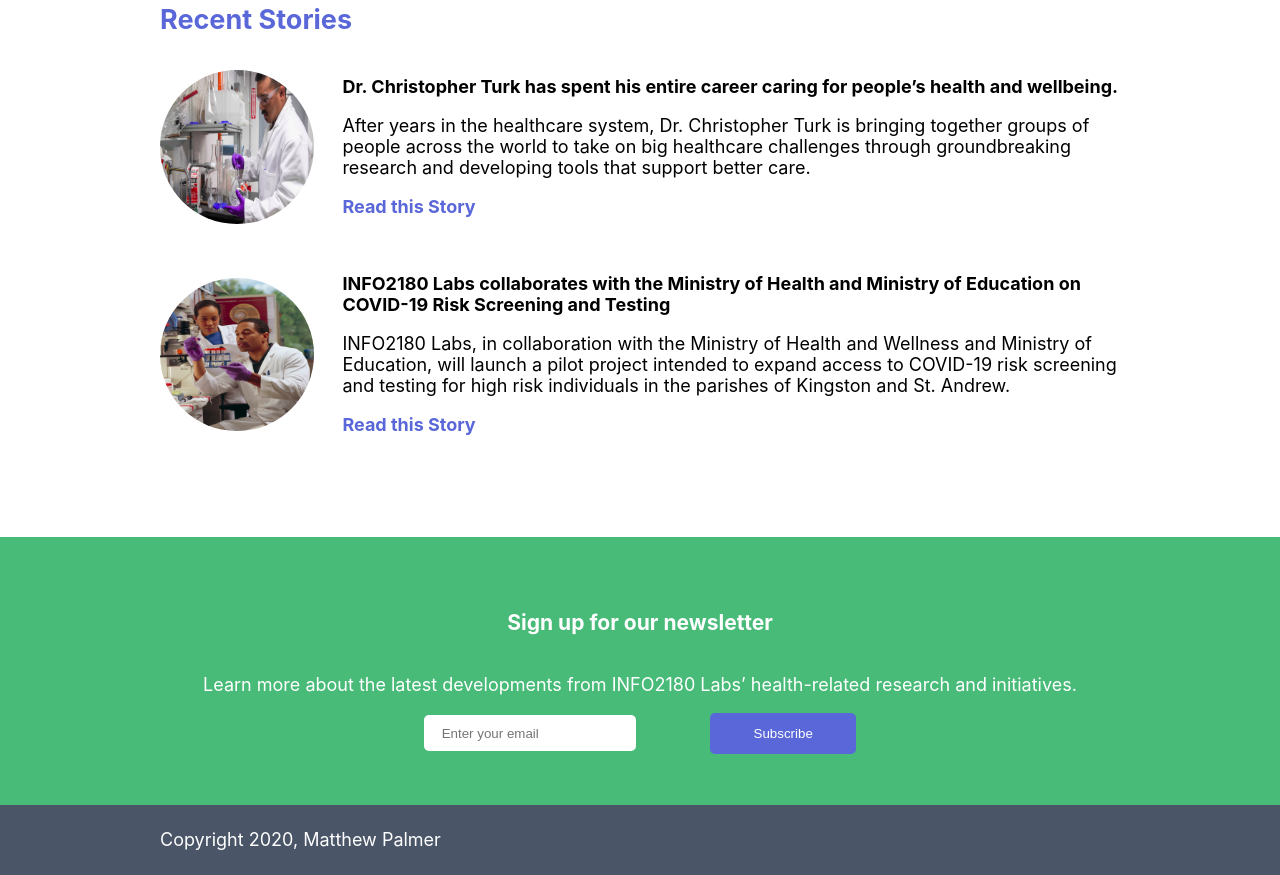
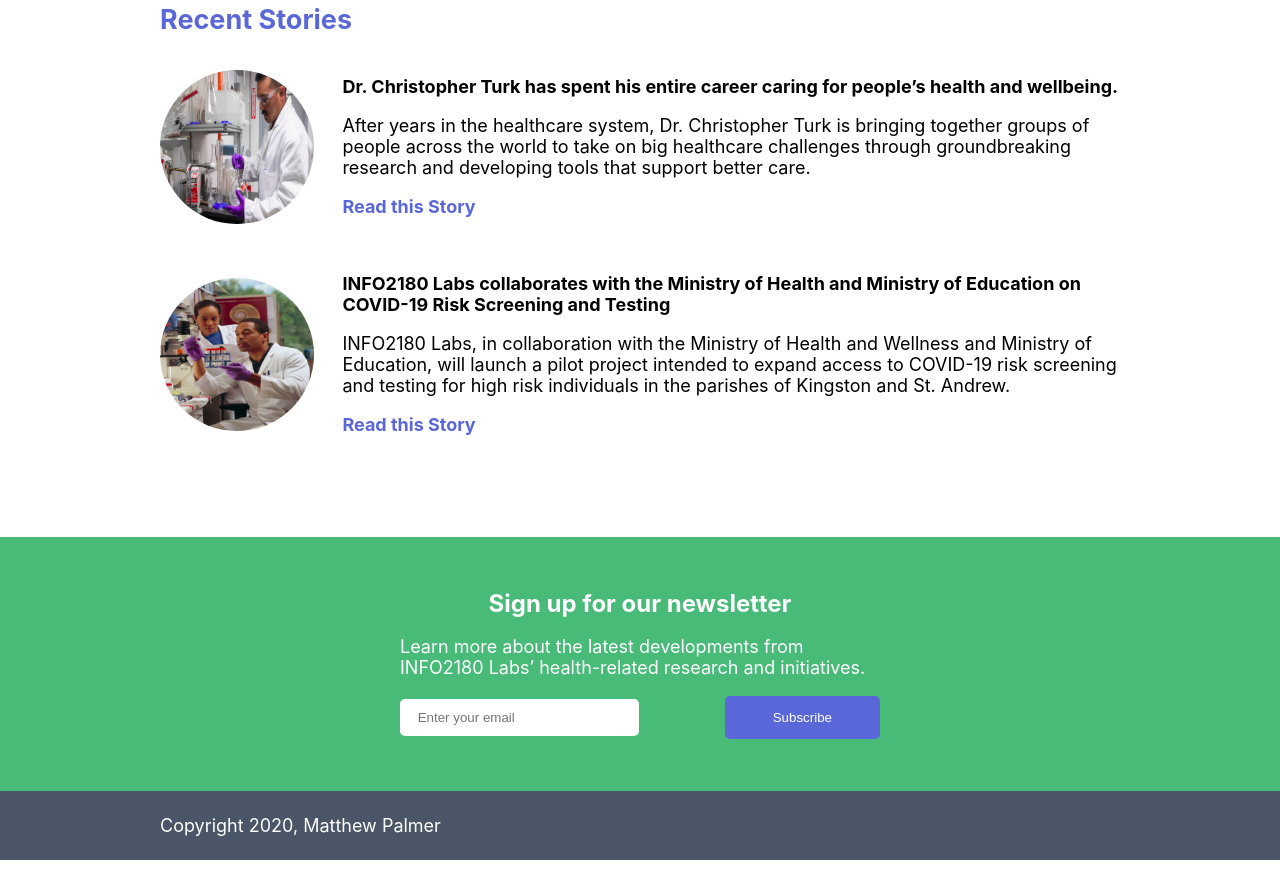
Before and after one commit to palmer-matthew/info2180-project1, a plain HTML site: page index.html in a window 1280 px wide. Shown: the part 1390-2265 px from the top of the page. Drawn offline with Linux system fonts and the light colour scheme.

Commit message:
More Detail on Newsletter

```diff
--- a/styles.css
+++ b/styles.css
@@ -197,12 +197,21 @@ article img{
     flex-direction: column;
     align-items: center;
 }
+.newsletter h3{
+    font-size: var(--labt-h2-size);
+    margin: 0;
+    padding: 0;
+}
+
+.newsletter p{
+    width: 50%;
+}
 
 form{
     display: flex;
     justify-content: space-between;
     align-items: center;
-    width: 45%;
+    width: 50%;
 }
 
 button[type=submit]{
@@ -215,7 +224,7 @@ button[type=submit]{
 }
 
 input[type=email]{
-    width: 100%;
+    width: 115%;
     padding: 6% 10%;
     border: none;
     border-radius: var(--card-radius);
```
